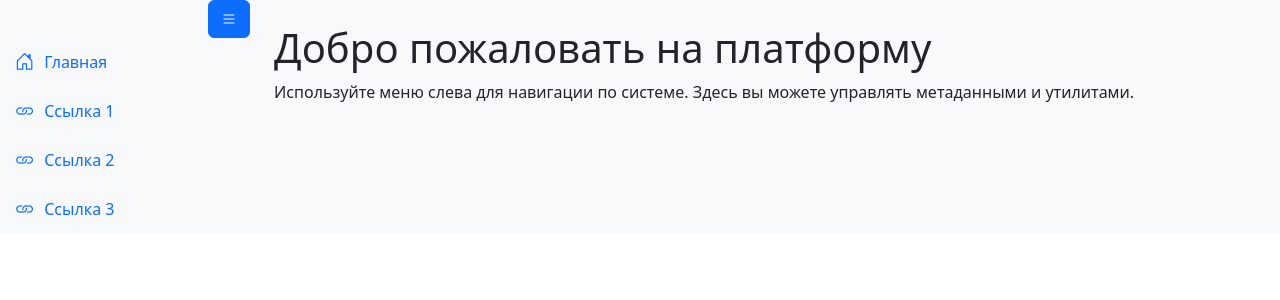
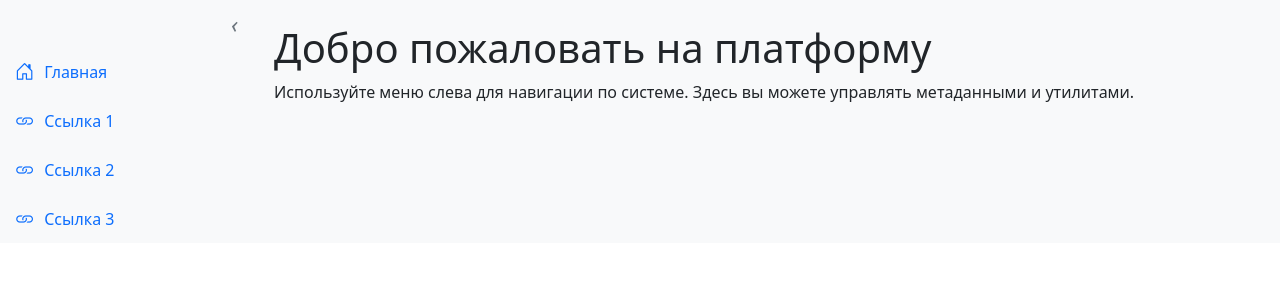
Before and after one commit to anikinjura/Platform, a Django app: page / in a window 1280 px wide. Shown: the part 60-360 px from the top of the page. Run offline with Django 5.2, Linux system fonts and the light colour scheme.

Commit message:
Внес изменения в шаблоны и CSS

```diff
--- a/core/static/core/css/styles.css
+++ b/core/static/core/css/styles.css
@@ -28,8 +28,13 @@ body {
     width: 70px;
 }
 
-.sidebar.collapsed .link-text {
-    display: none;
+.sidebar .nav-item {
+    position: relative;
+}
+
+/* Скрытие тултипов при развернутой панели */
+.sidebar:not(.collapsed) .nav-item [data-bs-toggle="tooltip"] {
+    pointer-events: none;
 }
 
 /* Стили ссылок в навигационной панели */
@@ -44,6 +49,23 @@ body {
     font-size: 1.2rem;
 }
 
+/* Скрытие текста ссылок при сворачивании */
+.sidebar.collapsed .link-text {
+    display: none;
+}
+
+/* Стили для иконки кнопки сворачивания/разворачивания */
+.sidebar-header .btn {
+    font-size: 1.5rem;
+    border: none;
+    background-color: transparent;
+}
+
+/* Изменение цвета иконки на серый */
+.sidebar-header .btn .toggle-icon {
+    color: #6c757d; /* Серый цвет */
+}
+
 /* Стили для основного контента */
 .content {
     flex-grow: 1;
--- a/core/templates/core/base.html
+++ b/core/templates/core/base.html
@@ -47,9 +47,20 @@
 
     <!-- Скрипт для сворачивания/разворачивания навигационной панели -->
     <script>
+        // Функция для сворачивания/разворачивания панели и изменения кнопки
         document.getElementById('sidebarToggle').addEventListener('click', function () {
             var sidebar = document.getElementById('sidebar');
             sidebar.classList.toggle('collapsed');
+
+            // Изменение направления иконки кнопки
+            var toggleIcon = this.querySelector('.toggle-icon');
+            if (sidebar.classList.contains('collapsed')) {
+                toggleIcon.textContent = '›';
+                showTooltips(true); // Включить тултипы
+            } else {
+                toggleIcon.textContent = '‹';
+                showTooltips(false); // Отключить тултипы
+            }
 
             // Скрытие/отображение текста наименований
             var linkTexts = document.querySelectorAll('.sidebar .link-text');
@@ -57,6 +68,28 @@
                 linkText.classList.toggle('d-none');
             });
         });
+
+        // Функция для включения/отключения тултипов
+        function showTooltips(enable) {
+            var tooltipTriggerList = [].slice.call(document.querySelectorAll('[data-bs-toggle="tooltip"]'));
+            if (enable) {
+                tooltipTriggerList.forEach(function (tooltipTriggerEl) {
+                    new bootstrap.Tooltip(tooltipTriggerEl);
+                });
+            } else {
+                tooltipTriggerList.forEach(function (tooltipTriggerEl) {
+                    var tooltipInstance = bootstrap.Tooltip.getInstance(tooltipTriggerEl);
+                    if (tooltipInstance) {
+                        tooltipInstance.dispose(); // Отключить тултип
+                    }
+                });
+            }
+        }
+
+        // Инициализация тултипов только при старте, если панель свернута
+        if (document.getElementById('sidebar').classList.contains('collapsed')) {
+            showTooltips(true);
+        }
     </script>
 </body>
 </html>
--- a/core/templates/core/navigation.html
+++ b/core/templates/core/navigation.html
@@ -10,31 +10,31 @@
 <nav id="sidebar" class="sidebar flex-column bg-light">
     <div class="sidebar-header d-flex justify-content-end">
         <!-- Кнопка для сворачивания/разворачивания панели -->
-        <button class="btn btn-primary" id="sidebarToggle">
-            <i class="bi bi-list"></i> <!-- Иконка меню -->
+        <button class="btn" id="sidebarToggle">
+            <i class="toggle-icon text-secondary">‹</i> <!-- Иконка со стрелкой серого цвета -->
         </button>
     </div>
     <ul class="nav flex-column">
-        <li class="nav-item">
+        <li class="nav-item" data-bs-toggle="tooltip" data-bs-placement="right" title="Главная">
             <!-- Ссылка на главную страницу с иконкой домика -->
             <a class="nav-link active" href="#">
                 <i class="bi bi-house-door"></i> <!-- Иконка домика -->
                 <span class="link-text">Главная</span>
             </a>
         </li>
-        <li class="nav-item">
+        <li class="nav-item" data-bs-toggle="tooltip" data-bs-placement="right" title="Ссылка 1">
             <a class="nav-link" href="#">
                 <i class="bi bi-link"></i> <!-- Иконка ссылки -->
                 <span class="link-text">Ссылка 1</span>
             </a>
         </li>
-        <li class="nav-item">
+        <li class="nav-item" data-bs-toggle="tooltip" data-bs-placement="right" title="Ссылка 2">
             <a class="nav-link" href="#">
                 <i class="bi bi-link"></i> <!-- Иконка ссылки -->
                 <span class="link-text">Ссылка 2</span>
             </a>
         </li>
-        <li class="nav-item">
+        <li class="nav-item" data-bs-toggle="tooltip" data-bs-placement="right" title="Ссылка 3">
             <a class="nav-link" href="#">
                 <i class="bi bi-link"></i> <!-- Иконка ссылки -->
                 <span class="link-text">Ссылка 3</span>
```
